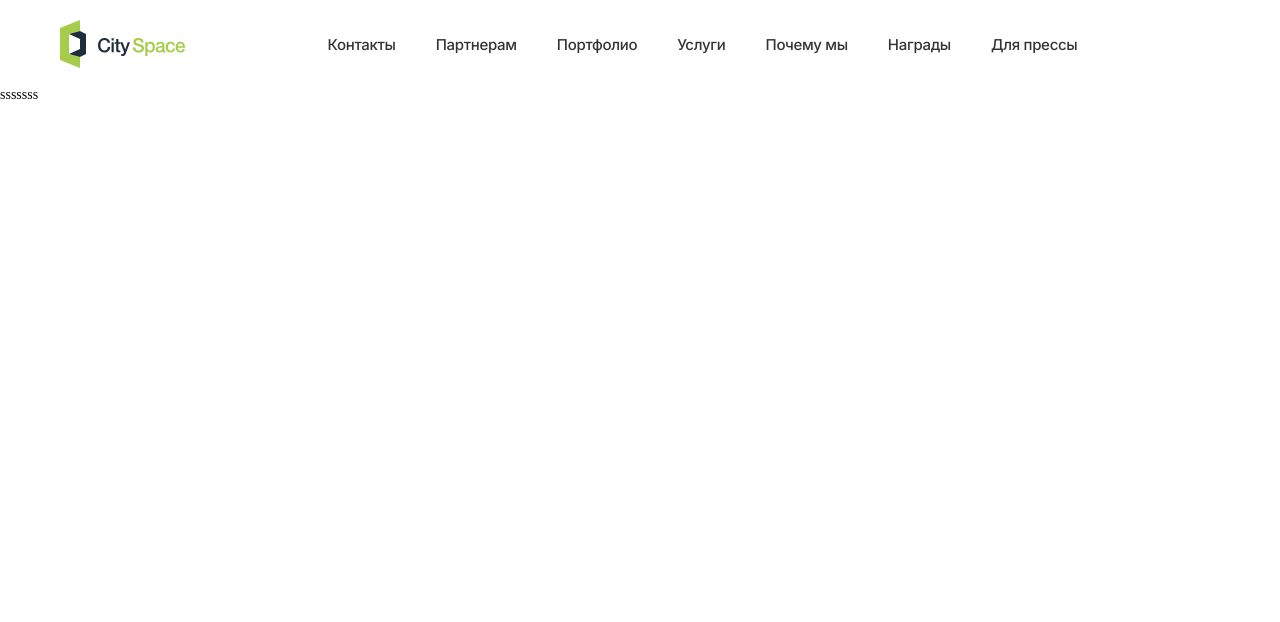
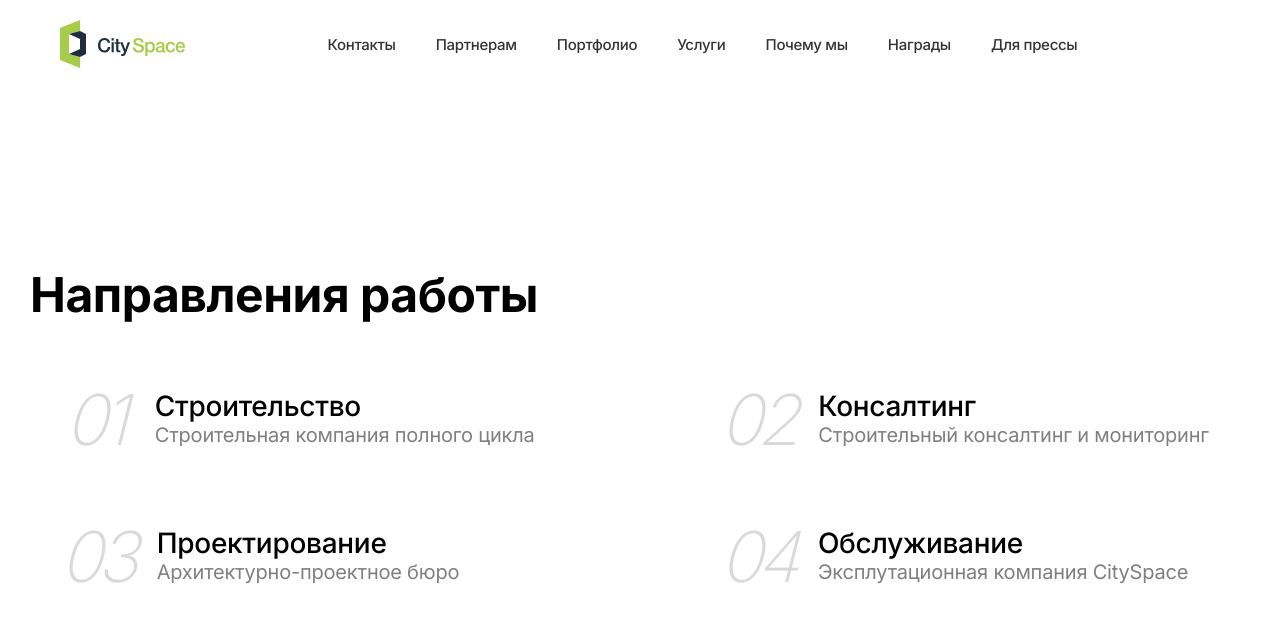
Before and after one commit to maxim-slvv/test, a website: page src/index.html in a window 1280 px wide. Drawn offline with nearby package versions, Linux system fonts and the light colour scheme; files that its build step writes are made by us from their sources.

Commit message:
add block way

```diff
--- a/gulp/version.json
+++ b/gulp/version.json
@@ -1,3 +1,3 @@
 {
-    "main": "20221102205427"
+    "main": "20221102214956"
 }
--- a/src/html/main.html
+++ b/src/html/main.html
@@ -1 +1,33 @@
-<main class="main">sssssss</main>
+<section class="way page_way">
+    <h2 class="way__title page__title">Направления работы</h2>
+    <div class="way__list">
+        <div class="way__item">
+           <span class="way__number way__number1">01</span>
+           <div class="way__text">
+                <h3>Строительство</h3>
+                <p>Строительная компания полного цикла</p>
+           </div>
+        </div>
+        <div class="way__item">
+           <span class="way__number">02</span>
+           <div class="way__text">
+                <h3>Консалтинг</h3>
+                <p>Строительный консалтинг и мониторинг</p>
+           </div>
+        </div>
+        <div class="way__item">
+           <span class="way__number">03</span>
+           <div class="way__text">
+                <h3>Проектирование</h3>
+                <p>Архитектурно-проектное бюро</p>
+           </div>
+        </div>
+        <div class="way__item">
+           <span class="way__number">04</span>
+           <div class="way__text">
+                <h3>Обслуживание</h3>
+                <p>Эксплутационная компания CitySpace</p>
+           </div>
+        </div>
+    </div>
+</section>
--- a/src/index.html
+++ b/src/index.html
@@ -4,7 +4,12 @@
 	"title":"CitySpace"})
 	<body>
 		@@include('html/header.html',{})
-		@@include('html/main.html',{})
+		<main class="main page_header">
+			<div class="main__container">
+				@@include('html/main.html',{})
+			</div>
+		</main>
+
 
 
 
--- a/src/scss/style.scss
+++ b/src/scss/style.scss
@@ -2,17 +2,30 @@
 @import "fonts";
 
 [class*="__container"] {
-    max-width: 1216px;
+    max-width: 1220px;
     margin: 0 auto;
-    border: 1px solid rgb(255, 0, 0);
-    background-color: aqua;
 }
 .page { //общие блоки
     &_header {
 
     }
+    &_way {
+        margin-top: 180px;
+
+    }
+    &__title{
+        font-family: 'Inter';
+        font-style: normal;
+        font-weight: 700;
+        font-size: 48px;
+        line-height: 53px;
+        display: flex;
+        align-items: center;
+        letter-spacing: -0.01em;
+        color: #000000;
+    }
 }
-//--------------------HEADER------------------
+//!--------------------HEADER------------------
 .header {
     background-color: inherit; //прозрачный фон
     padding: 0px -60px; //отступы безопасности
@@ -58,7 +71,7 @@
             display: none;
             position: fixed;
             flex-direction: column;
-            top: 0;                //!убрал меню
+            top: 0;
             left: 0;
             width: 100%;
             height: 100%;
@@ -79,7 +92,7 @@
             margin-right: 0px;
         }
     }
-//?------------------------Бургер----------------
+//!------------------------Бургер----------------
     &__burger{
         display: block;
         @media (max-width:992px) {
@@ -201,3 +214,70 @@
         }
     }
 }
+
+//!------------------MAIN_WAY----------
+.way {
+    &__title {
+
+    }
+    &__list {
+        display: flex;
+        flex-wrap: wrap;
+    }
+    &__item {
+        display: flex;
+        flex-direction: row;
+        align-items: center;
+        justify-content: flex-start;
+        flex: 0 0 50%;
+        margin-top: 60px;
+        span{
+            display: flex;
+        }
+    }
+    &__item:nth-child(even){
+        padding-left: 80px;
+    }
+    &__item:nth-child(odd){
+        padding-left: 30px;
+    }
+    &__number, &__number1 {
+        font-family: 'Inter';
+        font-style: italic;
+        font-weight: 100;
+        font-size: 70px;
+        line-height: 1.1;
+        letter-spacing: -0.08em;
+        color: rgba(0, 0, 0, 0.15);
+        margin-right: 24px;
+    }
+    &__number1 {
+        margin-left: 5px;
+        margin-right: 32px;
+    }
+
+    &__text {
+        h3 {
+            font-family: 'Inter';
+            font-style: normal;
+            font-weight: 500;
+            font-size: 28px;
+            line-height: 1.1;
+            letter-spacing: -0.01em;
+            justify-content: flex-start;
+            color: #000000;
+        }
+        p {
+            font-family: 'Inter';
+            font-style: normal;
+            font-weight: 400;
+            font-size: 20px;
+            line-height: 1.3;
+            display: flex;
+            align-items: center;
+            justify-content: flex-start;
+            letter-spacing: -0.01em;
+            color: rgba(0, 0, 0, 0.5);
+        }
+    }
+}
```
Also changed, not shown: dist/css/style.min.css, dist/index.html.
